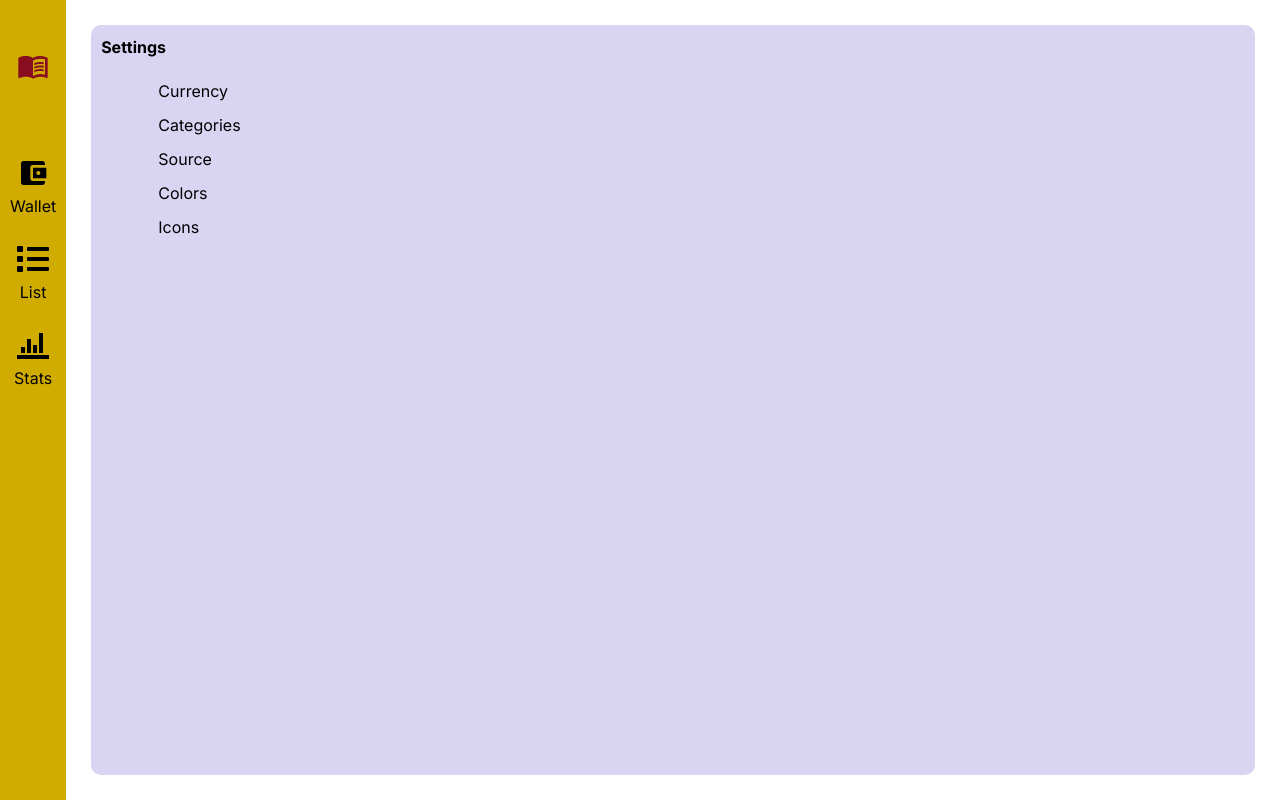
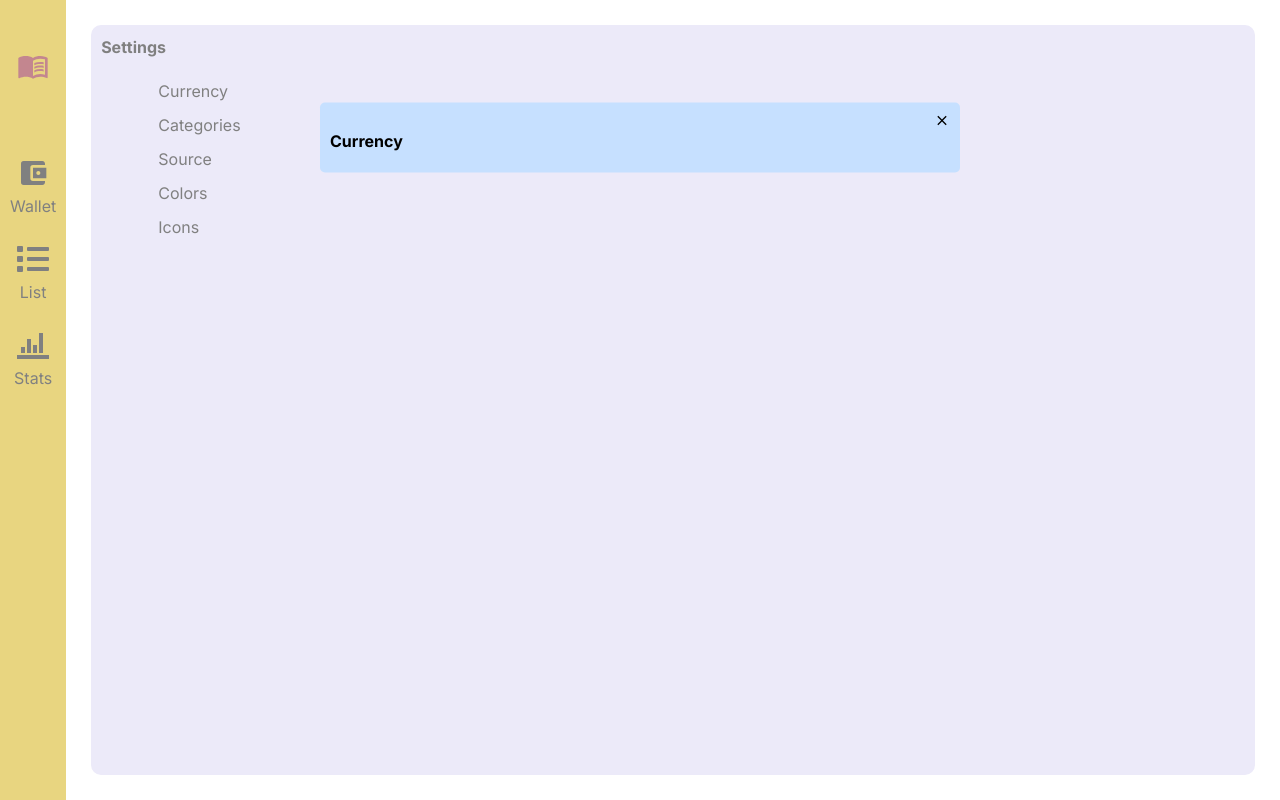
Before and after one commit to eimuciu/cash-tracker, a Next.js app: page /settings in a window 1280 px wide. Both pictures are taken after a click on the element "Currency". Built offline with nearby package versions, Linux system fonts and the light colour scheme.

Commit message:
creating modal

```diff
--- /dev/null
+++ b/src/app/components/modal/index.tsx
@@ -0,0 +1,40 @@
+import { IoMdClose } from 'react-icons/io';
+import { colorPalette } from '@/utils/themeUnits';
+
+interface Props {
+  children: React.ReactNode;
+  header: string;
+  showModal: boolean;
+  closeModal: () => void;
+}
+
+export default function Modal({
+  children,
+  header,
+  showModal,
+  closeModal,
+}: Props) {
+  return (
+    <section
+      className={
+        'fixed h-screen w-[100%] left-0 top-0 z-10' +
+        ' ' +
+        `${!showModal ? 'hidden' : 'block'}`
+      }
+    >
+      <div className="absolute opacity-50 bg-[white] left-0 top-0 h-[100%] w-[100%]"></div>
+
+      <div
+        className={
+          'relative z-1 w-[50%] flex flex-col mx-auto top-[15%] translate-y-[-25%] md:w-[90%] rounded-[5px] p-[10px]' +
+          ' ' +
+          `bg-[${colorPalette.blueued}]`
+        }
+      >
+        <IoMdClose className="self-end cursor-pointer" onClick={closeModal} />
+        <p className="font-bold mb-[10px]">{header}</p>
+        {children}
+      </div>
+    </section>
+  );
+}
--- /dev/null
+++ b/src/app/components/modal/useModal.ts
@@ -0,0 +1,18 @@
+import { useState } from 'react';
+
+export default function useModal() {
+  const [showModal, setShowModal] = useState<boolean>(false);
+  const [settingName, setSettingName] = useState<string>('');
+
+  const handleSettingClick = (name: string) => {
+    setSettingName(name);
+    setShowModal(true);
+  };
+
+  const handleCloseModal = () => {
+    setShowModal(false);
+    setSettingName('');
+  };
+
+  return { showModal, settingName, handleSettingClick, handleCloseModal };
+}
--- a/src/app/components/pages/settings/index.tsx
+++ b/src/app/components/pages/settings/index.tsx
@@ -1,9 +1,23 @@
+'use client';
 import { colorPalette } from '@/utils/themeUnits';
+import Modal from '../../modal';
+import useModal from '../../modal/useModal';
 
 const commonStyles = 'cursor-pointer';
 
 export default function SettingsPage() {
+  const { showModal, settingName, handleSettingClick, handleCloseModal } =
+    useModal();
+
   return (
+    <>
+      <Modal
+        header={settingName}
+        showModal={showModal}
+        closeModal={handleCloseModal}
+      >
+        <div></div>
+      </Modal>
       <section
         className={
           'rounded-[10px] h-[100%] p-[10px]' +
@@ -13,12 +27,48 @@ export default function SettingsPage() {
       >
         <p className="font-bold">Settings</p>
         <div className="flex flex-col w-[90%] m-auto mt-[20px] gap-[10px]">
-        <p className={commonStyles}>Currency</p>
-        <p className={commonStyles}>Categories</p>
-        <p className={commonStyles}>Source</p>
-        <p className={commonStyles}>Colors</p>
-        <p className={commonStyles}>Icons</p>
+          <p
+            className={commonStyles}
+            onClick={() => {
+              handleSettingClick('Currency');
+            }}
+          >
+            Currency
+          </p>
+          <p
+            className={commonStyles}
+            onClick={() => {
+              handleSettingClick('Categories');
+            }}
+          >
+            Categories
+          </p>
+          <p
+            className={commonStyles}
+            onClick={() => {
+              handleSettingClick('Source');
+            }}
+          >
+            Source
+          </p>
+          <p
+            className={commonStyles}
+            onClick={() => {
+              handleSettingClick('Colors');
+            }}
+          >
+            Colors
+          </p>
+          <p
+            className={commonStyles}
+            onClick={() => {
+              handleSettingClick('Icons');
+            }}
+          >
+            Icons
+          </p>
         </div>
       </section>
+    </>
   );
 }
```
Lines whose indentation alone changed are shown as unchanged.
